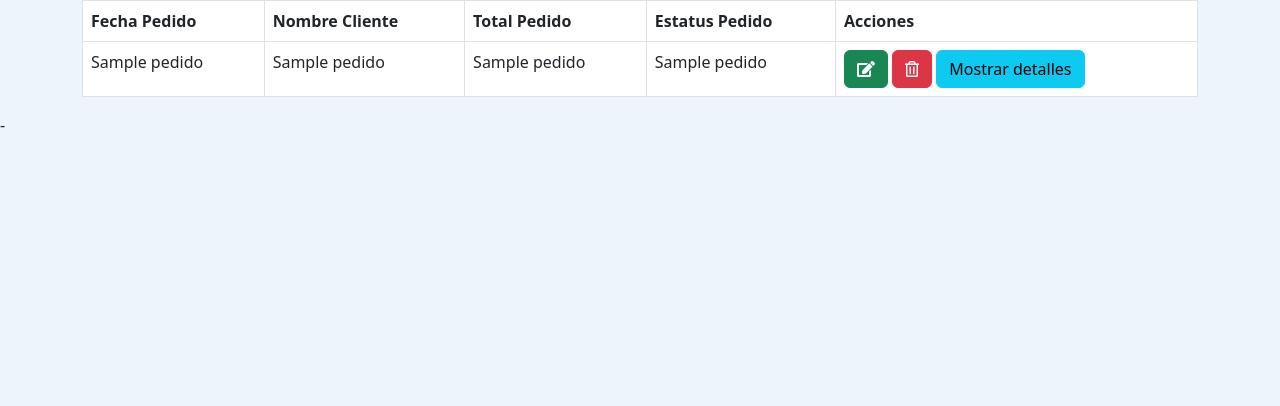
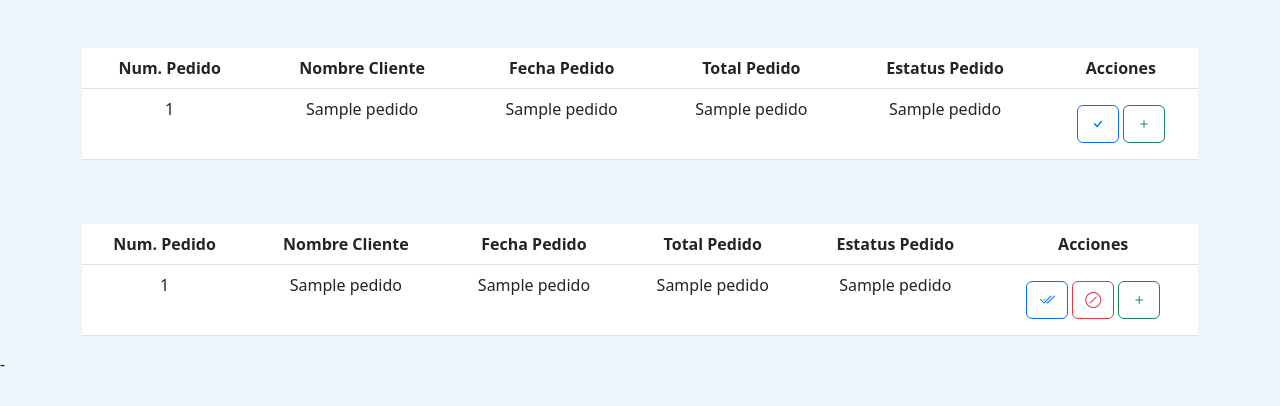
Before and after one commit to DiegoZNz/cafe, a Flask app: template PiFlask/templates/pedidos.html in a window 1280 px wide. Shown: the part 67-473 px from the top of the page. Run offline with Flask 3, Linux system fonts and the light colour scheme; the template is opened without the code that fills it: most values are stand-ins (such as "Sample title", 1, 10 or a date in 2020); some libraries are stand-ins or nearby versions.

Commit message:
Seccion de usuarios penalizados y pedidos finalizada

```diff
--- a/PiFlask/templates/pedidos.html
+++ b/PiFlask/templates/pedidos.html
@@ -1,59 +1,80 @@
-
 {% extends 'adm_navbar.html' %}
 {% block content %}
 
 <div class="cotn_principal">
     <div class="cont_centrar">
         <div class="container">
-                <div class="row">
+            <div class="row justify-content-center mt-5">
                 <div class="col-12">
-                        <table class="table table-bordered">
+                    <table class=" table text-center table-hover">
                         <thead>
                             <tr>
+                                <th scope="col">Num. Pedido</th>
+                                <th scope="col">Nombre Cliente</th>
                                 <th scope="col">Fecha Pedido</th>
-                                    <th scope="col">Nombre Cliente</th>
                                 <th scope="col">Total Pedido</th>
                                 <th scope="col">Estatus Pedido</th>
                                 <th scope="col">Acciones</th>
                             </tr>
                         </thead>
                         <tbody>
-                                {% for pedidos in listPedidos %}
+                            {% for pedido in listPedidos %}
                             <tr>
-                                        <td>{{ pedidos[1] }}</td>
-                                        <td>{{ pedidos[2] }}</td>
-                                        <td>{{ pedidos[3] }}</td>
-                                        <td>{{ pedidos[4] }}</td>
+                                <td>{{ pedido[0] }}</td>
+                                <td>{{ pedido[1] }}</td>
+                                <td>{{ pedido[2] }}</td>
+                                <td>{{ pedido[3] }}</td>
+                                <td>{{ pedido[4] }}</td>
                                 <td>
-                                            <a href="/edit/{{ pedidos[4] }}" class="btn btn-success">
-                                                <i class="fas fa-edit"></i>
+                                    <div class="d-grid gap-2 d-md-block">
+                                        <a href="/cambio-estatus/{{ pedido[0] }}" class="btn btn-outline-primary mb-2 mt-2">
+                                            <i class="bi bi-check"></i>
                                         </a>
-                                            <a href="/edit2/{{ pedidos[4] }}" class="btn btn-danger">
-                                                <i class="far fa-trash-alt"></i>
+                                        <a href="javascript:void(0);" class="btn btn-outline-success mostrar-detalles">
+                                            <i class="bi bi-plus"></i>
                                         </a>
-                                            <a href="javascript:void(0);" class="btn btn-info mostrar-detalles">
-                                                Mostrar detalles
-                                            </a>
+                                    </div>
                                 </td>
                             </tr>
-                                    <tr class="detalles" style="display: none;">
-                                        <td colspan="5">
-                                            <table class="table table-bordered">
+                            {% endfor %}
+                        </tbody>
+                    </table>
+                </div>
+            </div>
+
+            <div class="row justify-content-center mt-5">
+                <div class="col-12">
+                    <table class=" table text-center table-hover">
                         <thead>
                             <tr>
-                                                        <th>Producto</th>
-                                                        <th>Cantidad</th>
-                                                        <th>Precio</th>
+                                <th scope="col">Num. Pedido</th>
+                                <th scope="col">Nombre Cliente</th>
+                                <th scope="col">Fecha Pedido</th>
+                                <th scope="col">Total Pedido</th>
+                                <th scope="col">Estatus Pedido</th>
+                                <th scope="col">Acciones</th>
                             </tr>
                         </thead>
                         <tbody>
+                            {% for pedido in listPedidosc %}
                             <tr>
-                                                        <td>Producto 1</td>
-                                                        <td>2</td>
-                                                        <td>$10.00</td>
-                                                    </tr>
-                                                </tbody>
-                                            </table>
+                                <td>{{ pedido[0] }}</td>
+                                <td>{{ pedido[1] }}</td>
+                                <td>{{ pedido[2] }}</td>
+                                <td>{{ pedido[3] }}</td>
+                                <td>{{ pedido[4] }}</td>
+                                <td>
+                                    <div class="d-grid gap-2 d-md-block">
+                                        <a href="/cambio-estatusC/{{ pedido[0] }}" class="btn btn-outline-primary mb-2 mt-2">
+                                            <i class="bi bi-check2-all"></i>
+                                        </a>
+                                        <a href="/penalizarusu/{{ pedido[5] }}" class="btn btn-outline-danger mb-2 mt-2">
+                                            <i class="bi bi-slash-circle"></i>
+                                        </a>
+                                        <a href="javascript:void(0);" class="btn btn-outline-success mostrar-detalles">
+                                            <i class="bi bi-plus"></i>
+                                        </a>
+                                    </div>
                                 </td>
                             </tr>
                             {% endfor %}
```
Also changed, not shown: PiFlask/prueba.py (+59 -7 lines), PiFlask/templates/adm_Upenalizados.html (+3 -6 lines), PiFlask/templates/adm_products.html (+4 -3 lines). Lines whose indentation alone changed are shown as unchanged.
